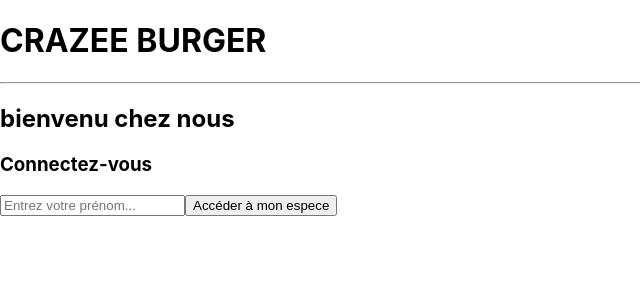
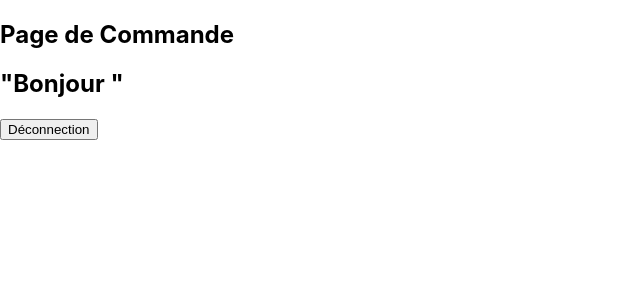
Before and after one commit to nanyou225/crazee-burger, a React (Create React App) app: page /OrderPage in a window 1280 px wide. Shown: the top 300 px of the page, without its empty margins (0-640 px from the left). Built offline with nearby package versions, Linux system fonts and the light colour scheme.

Commit message:
F02 feat LOGIN > Redirect user to OrderPage

```diff
--- a/src/App.js
+++ b/src/App.js
@@ -1,36 +1,22 @@
-import { useState } from "react";
+import { BrowserRouter as Router, Routes, Route } from "react-router-dom";
+import HomeScreen from "./components/HomeScreen";
+import OrderPage from "./components/OrderPage";
+import LoginPage from "./components/LoginPage";
 
 function App() {
-  const [newName, setNewName] = useState("");
-
-  const handleSubmit = (event) => {
-    event.preventDefault(event);
-    alert(newName);
-    setNewName("");
-  };
-
-  const handleChange = (event) => {
-    setNewName(event.target.value);
-  };
-
   return (
-    <div className="App">
-      <header className="App-header">
-        <h1>CRAZEE BURGER</h1>
-        <hr />
-        <h2>bienvenu chez nous</h2>
-        <h3>Connectez-vous</h3>
-        <form action="submit" onSubmit={handleSubmit}>
-          <input
-            value={newName}
-            onChange={handleChange}
-            type={"text"}
-            placeholder={"Entrez votre prénom..."}
-          />
-          <button>Accéder à mon espece</button>
-        </form>
-      </header>
-    </div>
+    <Router>
+      {" "}
+      <div className="App">
+        <header className="App-header">
+          <Routes>
+            <Route path="/" element={<HomeScreen />} exact />
+            <Route path="/OrderPage/" element={<OrderPage />} />
+            <Route path="/LoginPage/" element={<LoginPage />} />
+          </Routes>
+        </header>
+      </div>
+    </Router>
   );
 }
 
--- /dev/null
+++ b/src/components/HomeScreen.jsx
@@ -0,0 +1,44 @@
+import { useState } from "react";
+import { createSearchParams, useNavigate } from "react-router-dom";
+
+export default function HomeScreen() {
+  //state
+  const [newName, setNewName] = useState("");
+  const navigate = useNavigate();
+
+  const handleSubmit = (event) => {
+    event.preventDefault(event);
+    setNewName("");
+    navigate({
+      pathname: "/OrderPage",
+      search: createSearchParams({
+        newName: newName,
+      }).toString(),
+    });
+  };
+
+  const handleChange = (event) => {
+    setNewName(event.target.value);
+  };
+
+  //comportement
+
+  //Affichage(render)
+  return (
+    <div>
+      <h1>CRAZEE BURGER</h1>
+      <hr />
+      <h2>Bienvenu chez nous</h2>
+      <h3>Connectez-vous</h3>
+      <form action="submit" onSubmit={handleSubmit}>
+        <input
+          value={newName}
+          onChange={handleChange}
+          type={"text"}
+          placeholder={"Entrez votre prénom..."}
+        />
+        <button>Accéder à mon espece</button>
+      </form>
+    </div>
+  );
+}
--- /dev/null
+++ b/src/components/LoginPage.jsx
@@ -0,0 +1,7 @@
+export default function LoginPage() {
+  return (
+    <div>
+      <h3>Bonjour...</h3>
+    </div>
+  );
+}
--- /dev/null
+++ b/src/components/OrderPage.jsx
@@ -0,0 +1,15 @@
+import { Link, useSearchParams } from "react-router-dom";
+
+export default function OrderPage() {
+  const [searchParams] = useSearchParams();
+  const newName = searchParams.get("newName");
+  return (
+    <div className="App-OrderPage">
+      <h2>Page de Commande</h2>
+      <h2>"Bonjour {newName}"</h2>
+      <Link to="/">
+        <button>Déconnection</button>
+      </Link>
+    </div>
+  );
+}
```
